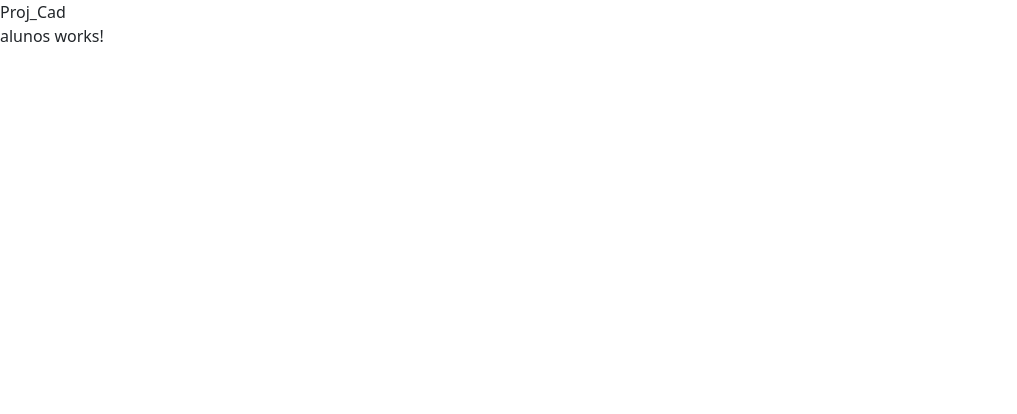
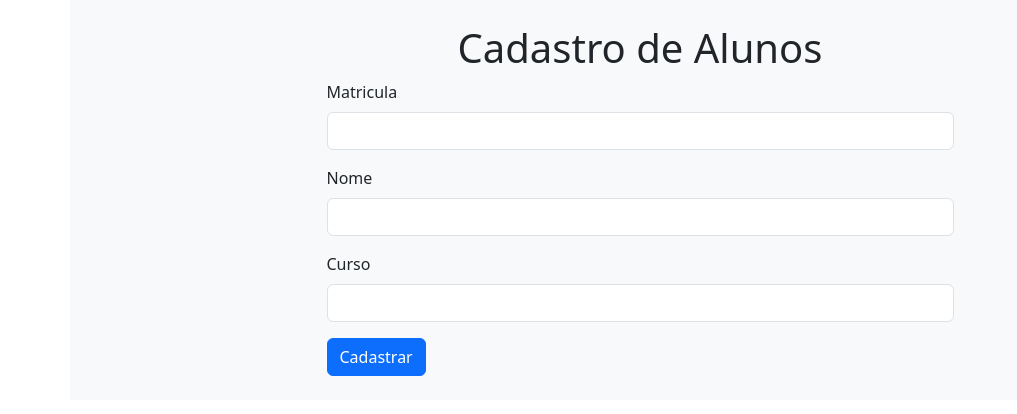
Before and after one commit to cipher757/Proj_Cad, an Angular app: page / in a window 1280 px wide. Shown: the top 414 px of the page, without its empty margins (0-1017 px from the left). Built offline with nearby package versions, Linux system fonts and the light colour scheme.

Commit message:
added form aluno

```diff
--- a/src/app/alunos/alunos.component.html
+++ b/src/app/alunos/alunos.component.html
@@ -1 +1,26 @@
-<p>alunos works!</p>
+<div class="container bg-light p-4">
+    <div class="row">
+        <div class="col-7 m-auto">
+            <form>
+                <h1 class="text-center">Cadastro de Alunos</h1>
+                <div class="mb-3">
+                    <label for="exampleInputMatricula" class="form-label">Matricula</label>
+                    <input type="matricula" class="form-control" id="exampleInputMatricula"
+                        aria-describedby="matricula">
+                    <div id="matricula" class="form-text"></div>
+                </div>
+                <div class="mb-3">
+                    <label for="exampleInputNome" class="form-label">Nome</label>
+                    <input type="nome" class="form-control" id="exampleInputNome" aria-describedby="nome">
+                    <div id="nome" class="form-text"></div>
+                </div>
+                <div class="mb-3">
+                    <label for="exampleInputCurso" class="form-label">Curso</label>
+                    <input type="curso" class="form-control" id="exampleInputCurso" aria-describedby="curso">
+                    <div id="curso" class="form-text"></div>
+                </div>
+                <button type="submit" class="btn btn-primary">Cadastrar</button>
+            </form>
+        </div>
+    </div>
+</div>
--- a/src/app/app.component.html
+++ b/src/app/app.component.html
@@ -1,3 +1,2 @@
-{{title}}
 
 <app-alunos></app-alunos>
```
